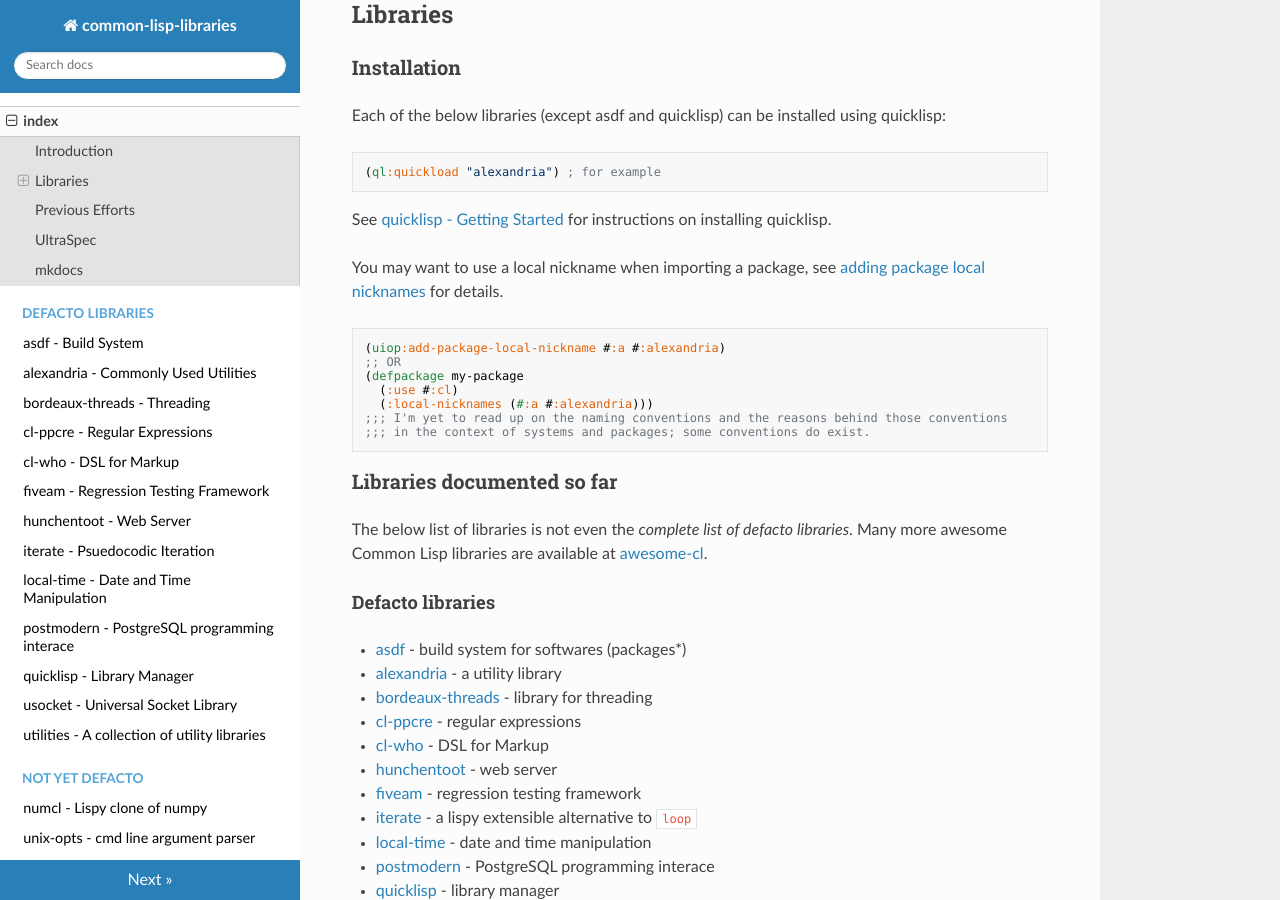
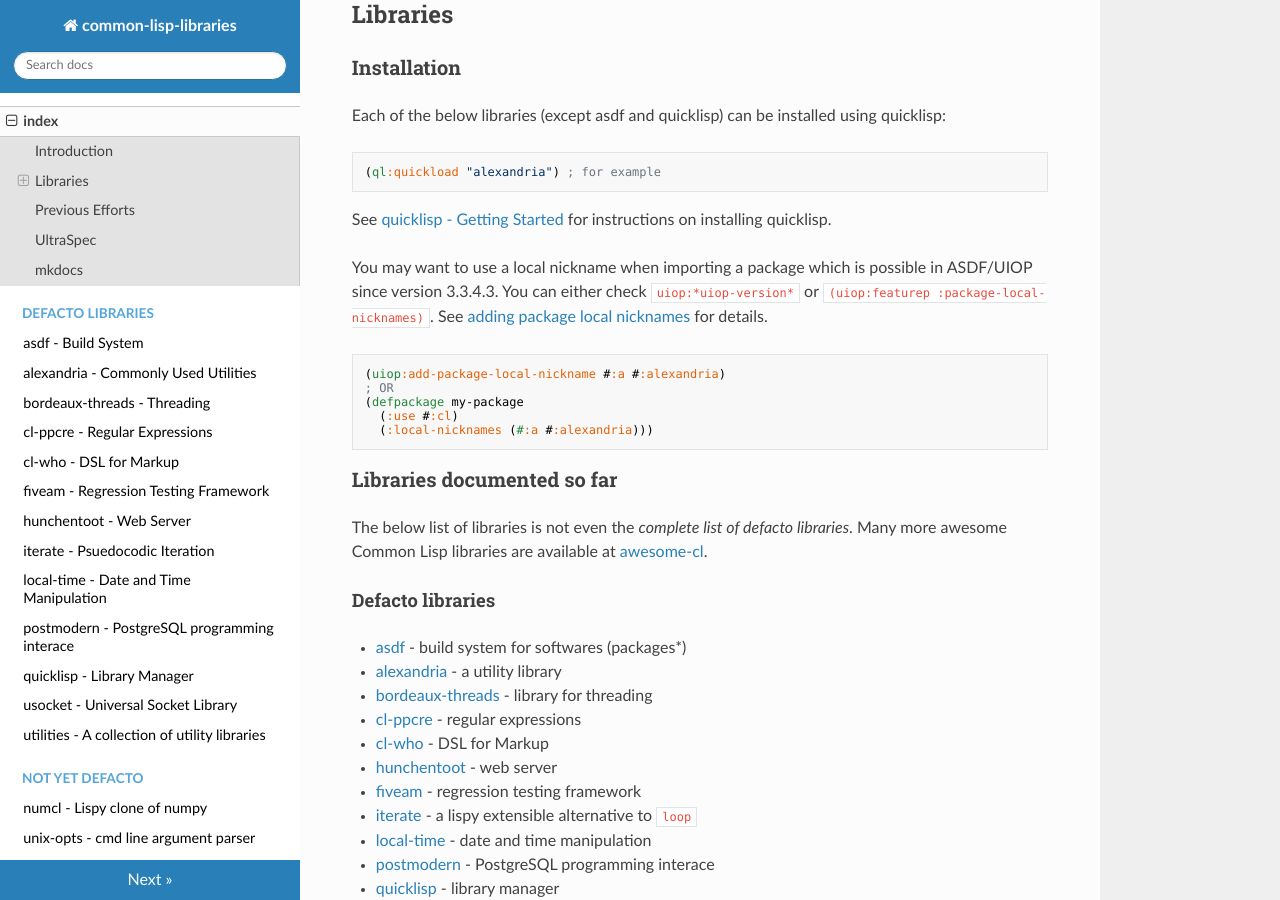
Before and after one commit to cl-library-docs/common-lisp-libraries, an MkDocs documentation site: the page built from docs/index.md, in a window 1280 px wide and 900 px high, scrolled down 435 px. Built offline with MkDocs 1.6.1, drawn with Linux system fonts in a browser that asks for light colours; nearby versions of some CDN libraries.

Commit message:
Added options to check for feature local-nicknames in ASDF/UIOP

````diff
--- a/docs/index.md
+++ b/docs/index.md
@@ -23,16 +23,16 @@
 See [quicklisp - Getting Started](./quicklisp/#getting-started) for instructions on
 installing quicklisp.
 
-You may want to use a local nickname when importing a package, see [adding package local nicknames](https://lispcookbook.github.io/cl-cookbook/packages.html#package-local-nicknames-pln) for details.
+You may want to use a local nickname when importing a package which is possible in ASDF/UIOP since version 3.3.4.3.
+You can either check `uiop:*uiop-version*` or `(uiop:featurep :package-local-nicknames)`.
+See [adding package local nicknames](https://lispcookbook.github.io/cl-cookbook/packages.html#package-local-nicknames-pln) for details.
 
 ```lisp
 (uiop:add-package-local-nickname #:a #:alexandria)
-;; OR
+; OR
 (defpackage my-package
   (:use #:cl)
   (:local-nicknames (#:a #:alexandria)))
-;;; I'm yet to read up on the naming conventions and the reasons behind those conventions
-;;; in the context of systems and packages; some conventions do exist.
 ```
 
 ### Libraries documented so far
````
